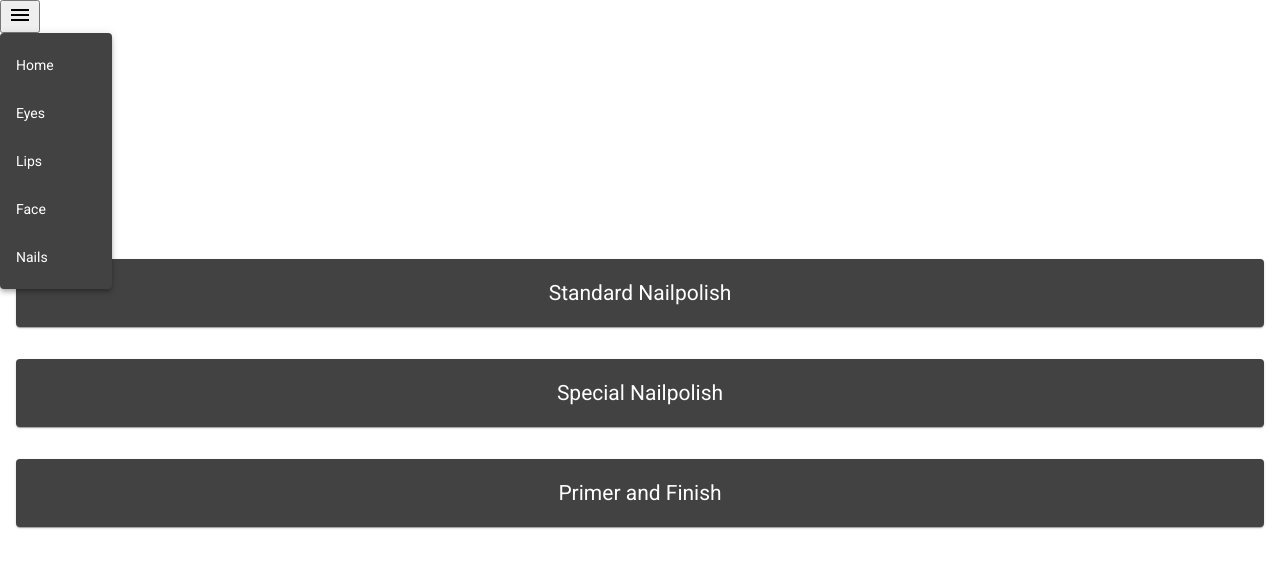
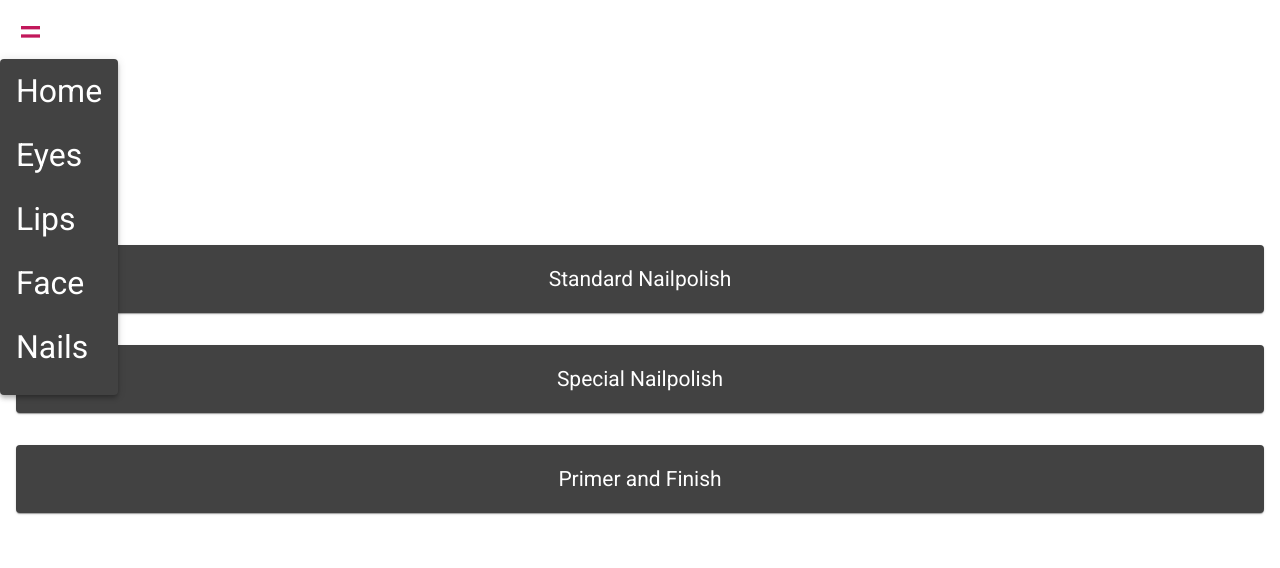
Before and after one commit to danifosy/make-it-up, an Angular app in the folder frontend/: page /nailsMenu in a window 1280 px wide. Both pictures are taken after a click on the button "menu". Shown: the top 568 px of the page. Built offline with nearby package versions, Linux system fonts and the light colour scheme.

Commit message:
Refactor nav bar

```diff
--- a/frontend/src/app/nail-menu/nail-menu.component.scss
+++ b/frontend/src/app/nail-menu/nail-menu.component.scss
@@ -3,7 +3,7 @@
   flex-direction: column;
   padding: 1rem;
   justify-content: center;
-  height: 90vh;
+  height: 80vh;
 }
 
 .listItem {
--- a/frontend/src/app/nav-bar/nav-bar.component.html
+++ b/frontend/src/app/nav-bar/nav-bar.component.html
@@ -1,10 +1,12 @@
-<button mat-button [matMenuTriggerFor]="menu">
-  <mat-icon>menu</mat-icon>
+<button mat-button [matMenuTriggerFor]="menu" class="button">
+  <mat-icon aria-label="menu button" color="primary" class="icon"
+    >menu</mat-icon
+  >
 </button>
-<mat-menu #menu="matMenu">
-  <button mat-menu-item>Home</button>
-  <button mat-menu-item>Eyes</button>
-  <button mat-menu-item>Lips</button>
-  <button mat-menu-item>Face</button>
-  <button mat-menu-item>Nails</button>
+<mat-menu #menu="matMenu" class="menuWrapper">
+  <button mat-menu-item class="menu">Home</button>
+  <button mat-menu-item class="menu">Eyes</button>
+  <button mat-menu-item class="menu">Lips</button>
+  <button mat-menu-item class="menu">Face</button>
+  <button mat-menu-item class="menu">Nails</button>
 </mat-menu>
--- a/frontend/src/app/nav-bar/nav-bar.component.scss
+++ b/frontend/src/app/nav-bar/nav-bar.component.scss
@@ -0,0 +1,19 @@
+.button {
+  border: none;
+  background: none;
+  padding: 1rem;
+}
+
+.icon {
+  font-size: 40px;
+}
+
+.menuWrapper {
+  padding: 1.5rem;
+  margin: 2rem;
+}
+
+.menu {
+  font-size: 2rem;
+  margin-bottom: 1rem;
+}
```
